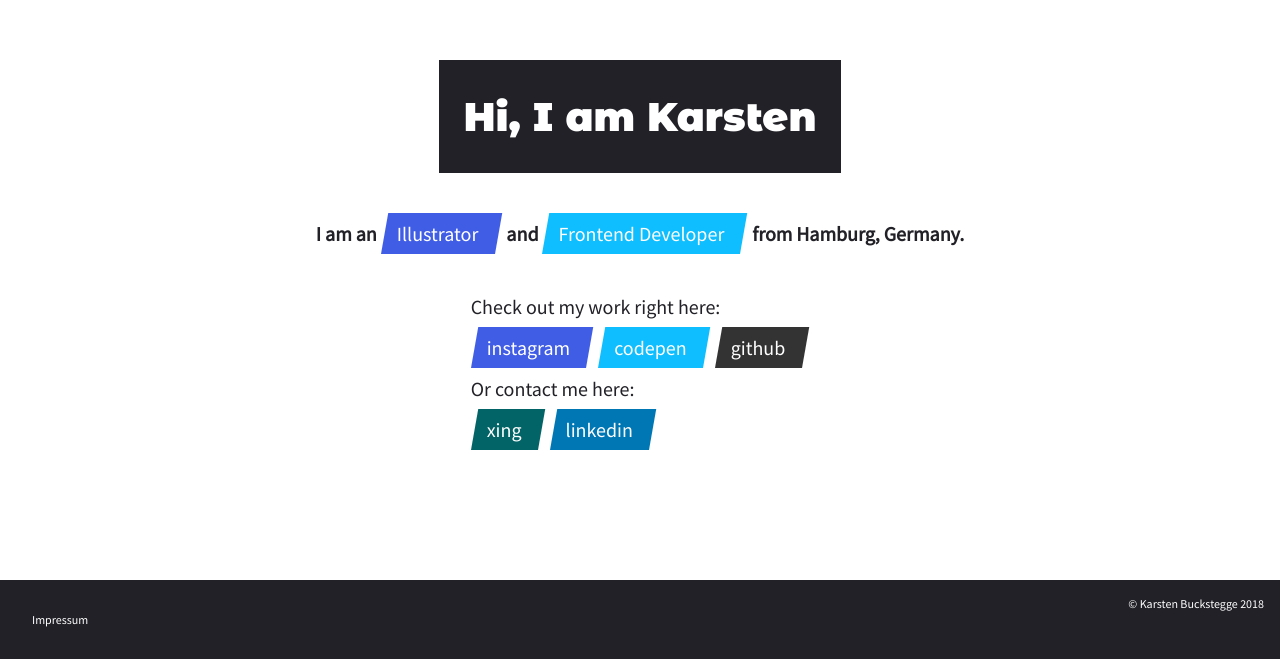
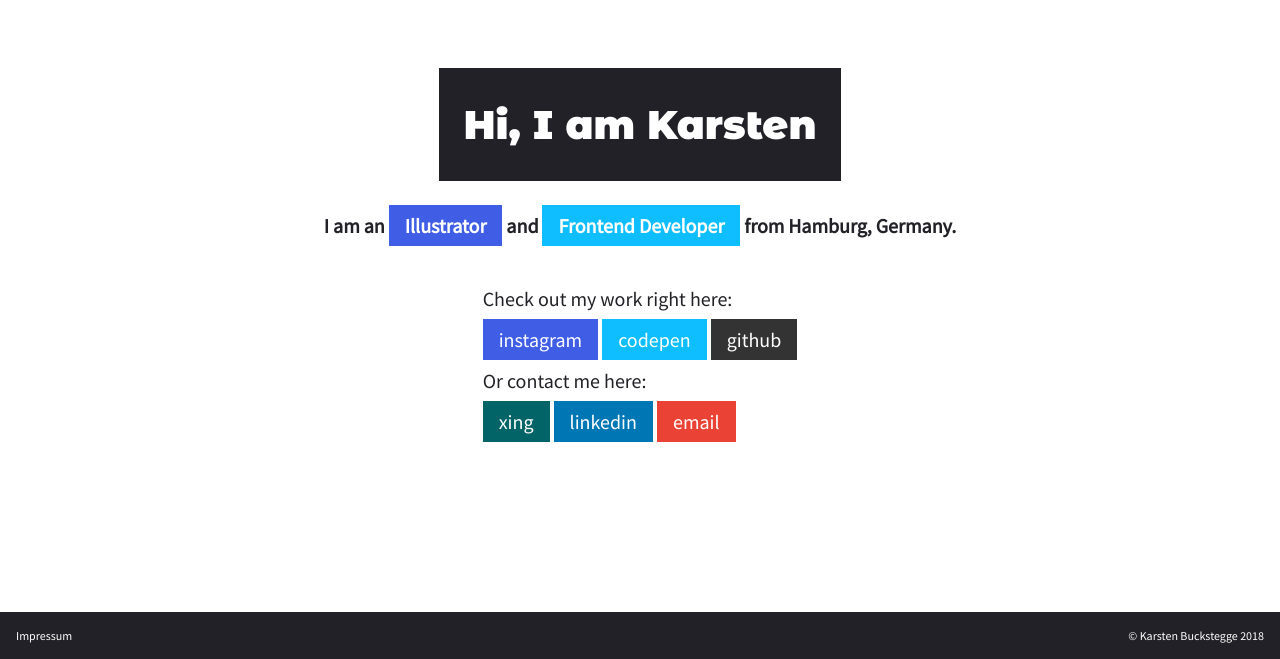
Before and after one commit to KarstenBuckstegge/karstenbuckstegge, a website: page index.html in a window 1280 px wide. Shown: the part 141-800 px from the top of the page. Drawn offline with Linux system fonts and the light colour scheme.

Commit message:
feat: hover and margin updates

```diff
--- a/index.html
+++ b/index.html
@@ -12,25 +12,25 @@
     <h1 class="h1">Hi, I am Karsten</h1>
 
     <h2 class="h2">
-        I am an <a class="link link-instagram" href="https://instagram.com/createsomething365">Illustrator</a> and <a class="link link-codepen" href="https://codepen.io/MrBambule/">Frontend Developer</a> from Hamburg, Germany.
+        I am an <a target="_blank" class="link link-instagram" href="https://instagram.com/createsomething365">Illustrator</a> and <a target="_blank" class="link link-codepen" href="https://codepen.io/MrBambule/">Frontend Developer</a> from Hamburg, Germany.
     </h2>
 
     <div class="content">
         <section class="work">
             Check out my work right here:<br />
             <div class="links">
-                <a class="link link-instagram" href="https://instagram.com/createsomething365">instagram</a>
-                <a class="link link-codepen" href="https://codepen.io/MrBambule/">codepen</a>
-                <a class="link link-github" href="https://github.com/KarstenBuckstegge">github</a>
+                <a target="_blank" class="link link-instagram" href="https://instagram.com/createsomething365">instagram</a>
+                <a target="_blank" class="link link-codepen" href="https://codepen.io/MrBambule/">codepen</a>
+                <a target="_blank" class="link link-github" href="https://github.com/KarstenBuckstegge">github</a>
             </div>
         </section>
 
         <section class="contact">
             Or contact me here:<br />
             <div class="links">
-                <a class="link link-xing" href="https://www.xing.com/profile/Karsten_Buckstegge/cv">xing</a>
-                <a class="link link-linkedin" href="https://www.linkedin.com/in/karstenbuckstegge/">linkedin</a>
-                <a class="link link-email" href="k.buckstegge@gmail.com">email</a>
+                <a target="_blank" class="link link-xing" href="https://www.xing.com/profile/Karsten_Buckstegge/cv">xing</a>
+                <a target="_blank" class="link link-linkedin" href="https://www.linkedin.com/in/karstenbuckstegge/">linkedin</a>
+                <a class="link link-mail" href="mailto:k.buckstegge@gmail.com">email</a>
             </div>
         </section>
     </div>
--- a/style.scss
+++ b/style.scss
@@ -24,7 +24,7 @@ body {
 .h1 {
     display: inline-block;
     padding: $baseUnit*4 $baseUnit*3;
-    margin-bottom: $baseUnit * 4;
+    margin-bottom: $baseUnit * 2;
     font-family: 'Montserrat Alternates', sans-serif;
     font-size: $baseFontSize * 2;
     font-weight: 900;
@@ -40,10 +40,9 @@ body {
 .link {
     position: relative;
     display: inline-block;
-    padding: $baseUnit*2 $baseUnit*3 $baseUnit*2 $baseUnit*2;
+    padding: $baseUnit*2;
     color: white;
     text-decoration: none;
-    font-weight: normal;
     transition: color 200ms ease-in;
 
     &::after {
@@ -51,20 +50,21 @@ body {
         position: absolute;
         display: block;
         top: $baseUnit;
-        right: $baseUnit;
+        right: 0;
         bottom: $baseUnit;
         left: 0;
         z-index: -1;
         transform-origin: bottom;
-        transform: skewX(-10deg) scaleY(1);
+        transform: scaleY(1);
         transition: transform 200ms ease-in;
     }
 
     &:hover, &:focus {
+        outline: none;
         color: $baseBlack;
 
         &::after {
-            transform: skewX(-10deg) scaleY(0.05);
+            transform: scaleY(0.05);
         }
     }
 
@@ -90,5 +90,10 @@ body {
 }
 
 .footer-link {
+    padding: 0;
 
+    &:hover, &:focus {
+        color: white;
+        text-decoration: underline;
+    }
 }
```
Also changed, not shown: style.css.
